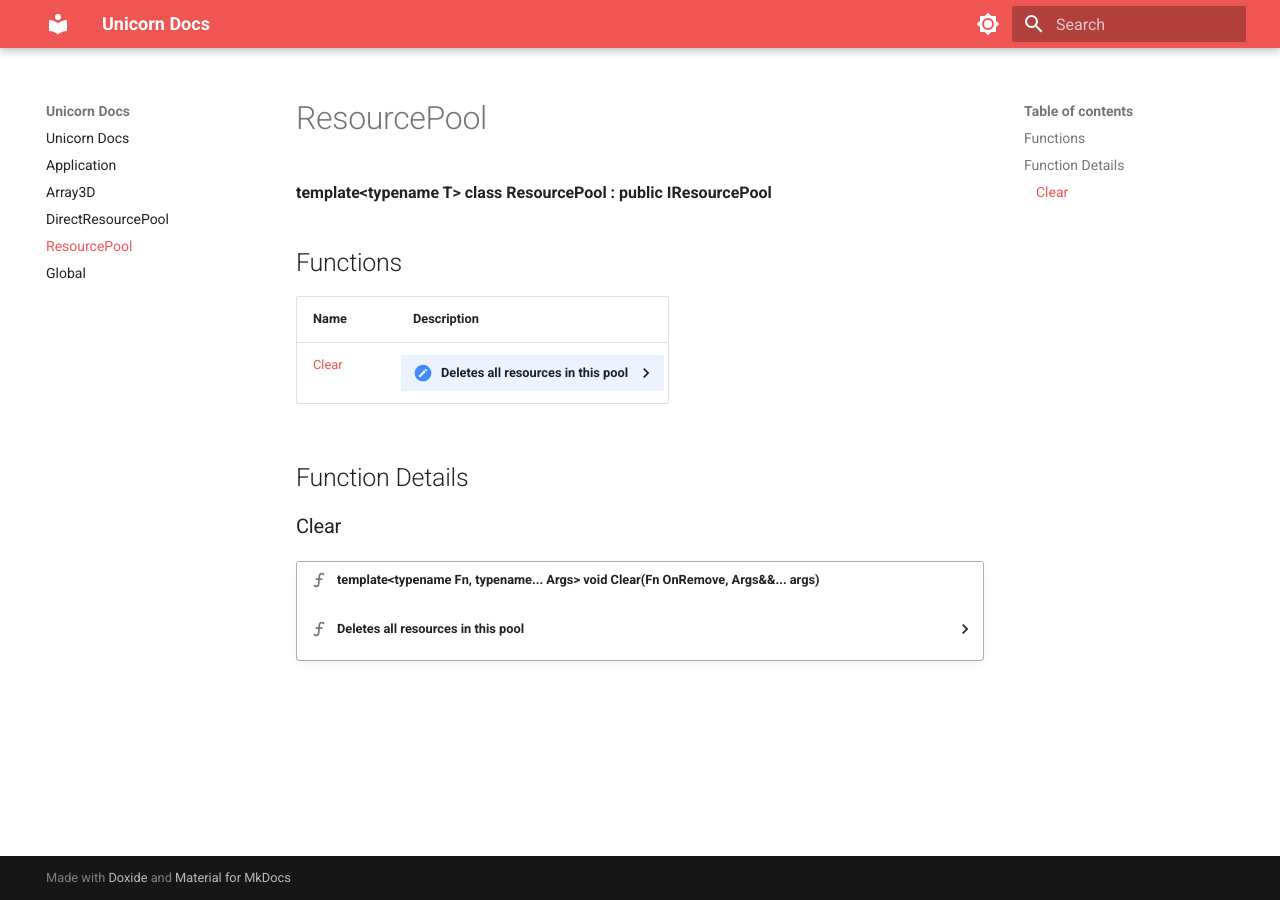
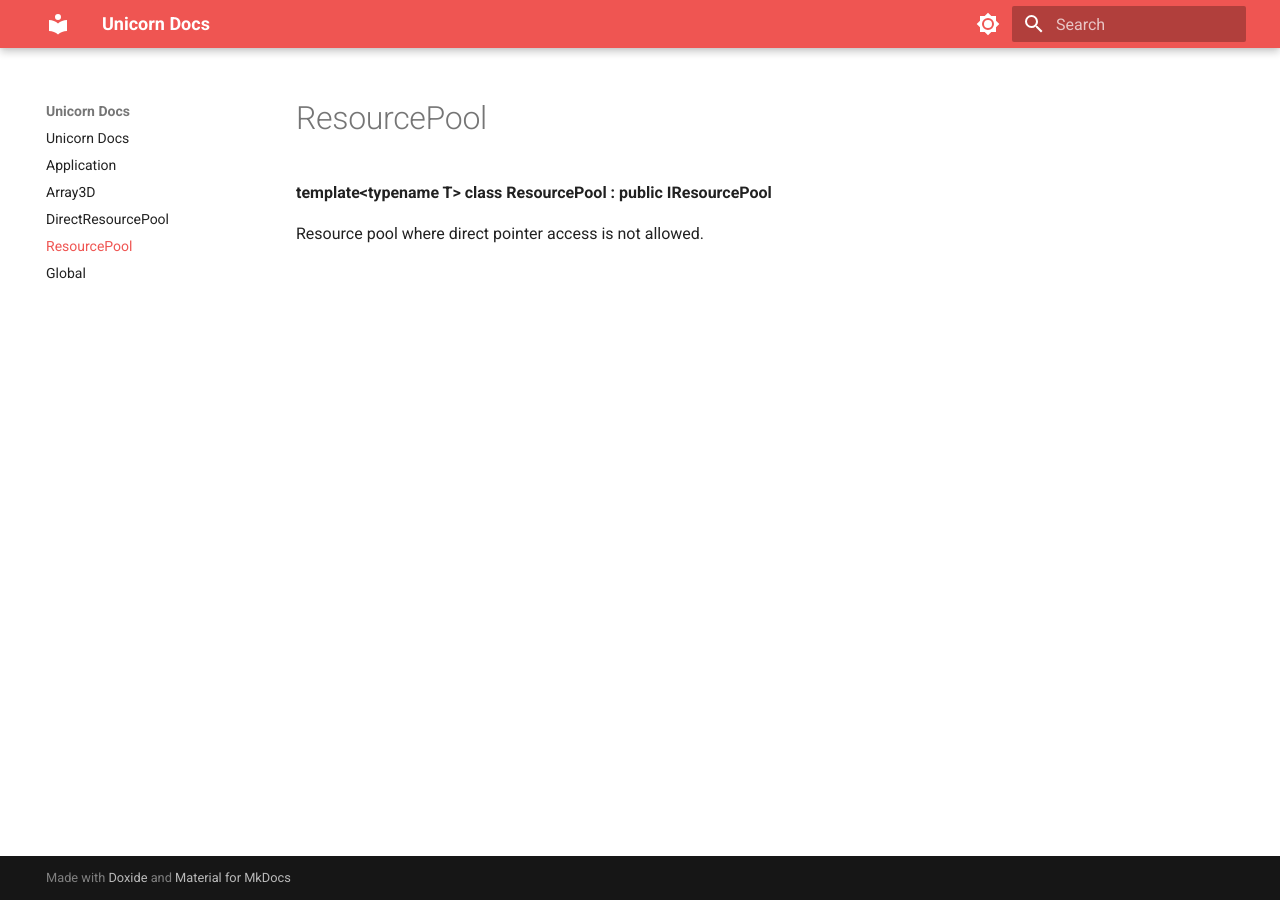
Before and after one commit to Pringman990/UnicornDocs, an MkDocs documentation site: the page built from docs/ResourcePool.md, in a window 1280 px wide. Built offline with MkDocs 1.6.1 and Material for MkDocs 9.7.7, drawn with Linux system fonts in a browser that asks for light colours; comment, search, counter and statistics services are not loaded.

Commit message:
added comments to resource pool classes

```diff
--- a/docs/ResourcePool.md
+++ b/docs/ResourcePool.md
@@ -7,23 +7,4 @@ generator: doxide
 
 **template&lt;typename T&gt; class ResourcePool : public IResourcePool**
 
-
-
-## Functions
-
-| Name | Description |
-| ---- | ----------- |
-| [Clear](#Clear) | <summary> Deletes all resources in this pool </summary> <typeparam name="...Args"></typeparam> <param name="Handle"></param> <param name="OnRemove"></param> <param name="...args"></param>  |
-
-## Function Details
-
-### Clear<a name="Clear"></a>
-!!! function "template&lt;typename Fn, typename... Args&gt; void Clear(Fn OnRemove, Args&amp;&amp;... args)"
-
-    <summary>
-    Deletes all resources in this pool
-    </summary>
-    <typeparam name="...Args"></typeparam>
-    <param name="Handle"></param>
-    <param name="OnRemove"></param>
-    <param name="...args"></param>
+Resource pool where direct pointer access is not allowed.
```
Also changed, not shown: docs/DirectResourcePool.md (+1 -0 lines), docs/index.md (+2 -2 lines).
